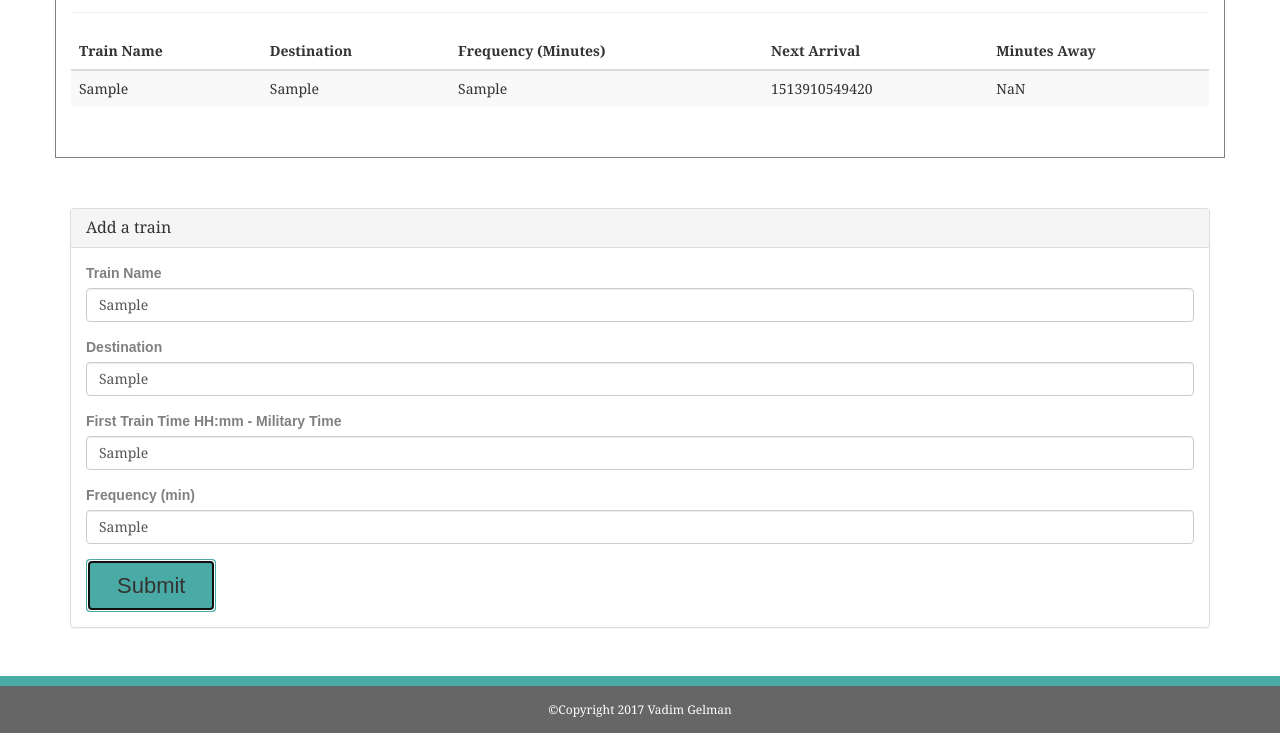
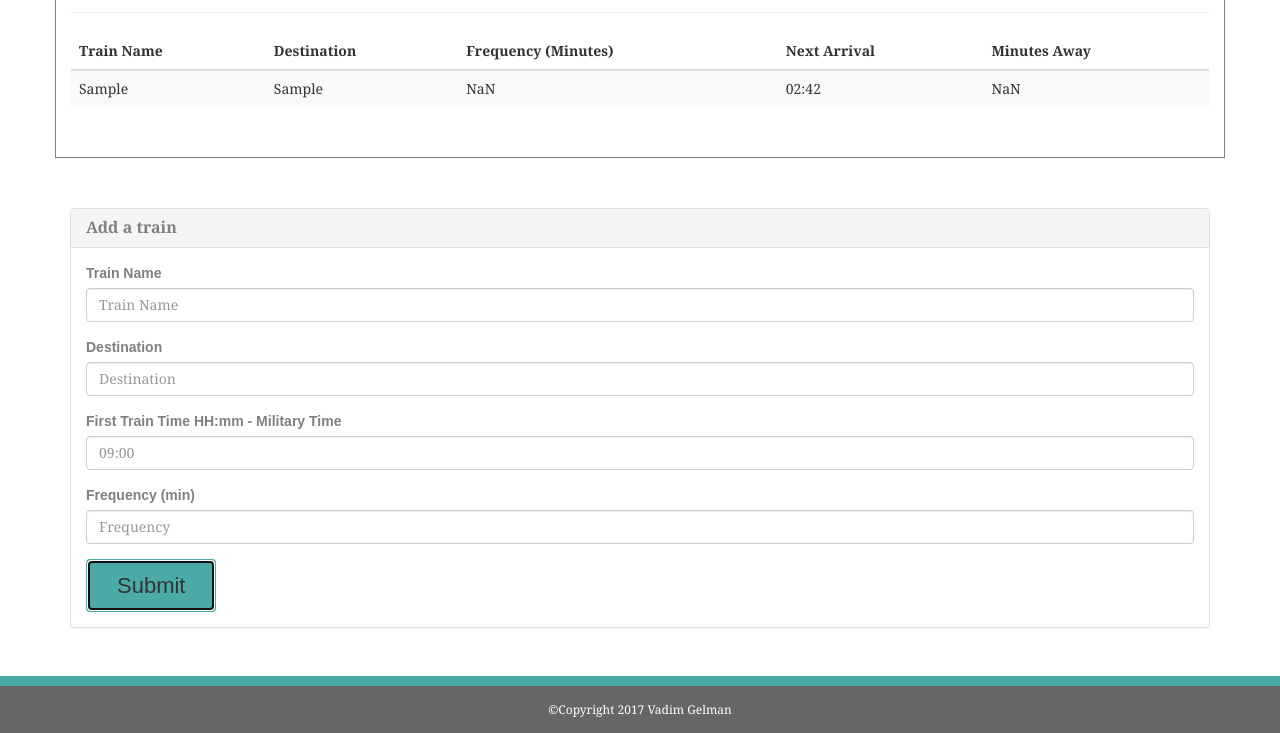
Before and after one commit to vadimgelman12/Train-Scheduler, a plain HTML site: page index.html in a window 1280 px wide. Both pictures are taken after typing "Sample", "Sample", "Sample", "Sample" into the empty fields and a click on the button "Submit". Shown: the part 155-888 px from the top of the page. Drawn offline with nearby package versions, Linux system fonts and the light colour scheme.

Commit message:
I'm submitting some more

```diff
--- a/assets/css/style.css
+++ b/assets/css/style.css
@@ -18,6 +18,11 @@ html, body {
 
 .panel-heading{
   background-color: #4aaaa5;
+}
+
+.panel-title{
+  color:grey;
+  font-weight: 700;
 }
 
 #display {
--- a/assets/javascript/train.js
+++ b/assets/javascript/train.js
@@ -18,7 +18,9 @@ $(".btn").on("click", function(event) {
   var frequency = $("#frequency").val().trim();
 
 
-  console.log(trainName)
+
+
+  //console.log(trainName)
 
   var trains = JSON.parse(localStorage.getItem("trains"));
 
@@ -29,7 +31,7 @@ $(".btn").on("click", function(event) {
   var newTrain = {
     trainName: trainName,
     destination: destination,
-    startTime: startTime,
+    firstTrain: startTime,
     frequency: frequency
   };
 
@@ -37,6 +39,11 @@ $(".btn").on("click", function(event) {
 
   // Store all content into localStorage
   localStorage.setItem("trains", JSON.stringify(trains));
+
+  $("#trainName").val("");
+  $("#destination").val("");
+  $("#startTime").val("");
+  $("#frequency").val("");
   //refresh the screen
   updatePage();
   });
@@ -60,31 +67,41 @@ function updatePage(){
 
 
 
+
+
+    var tFrequency = parseInt(frequency);
+    //console.log(firstTrain);
+    //console.log(tFrequency);
+
+    // Time is 3:30 AM
+    var firstTime = parseInt(firstTrain);
+
     // First Time (pushed back 1 year to make sure it comes before current time)
-    var firstTimeConverted = moment(firstTrain, "hh:mm").subtract(1, "years");
+    var firstTimeConverted = moment(firstTime, "hh:mm").subtract(1, "years");
     //console.log(firstTimeConverted);
 
     // Current Time
     var currentTime = moment();
-    console.log("CURRENT TIME: " + currentTime.format("hh:mm"));
+   // console.log("CURRENT TIME: " + moment(currentTime).format("hh:mm"));
 
     // Difference between the times
-    var diffTime = currentTime.diff(firstTimeConverted, "minutes");
-    console.log("DIFFERENCE IN TIME: " + diffTime);
+    var diffTime = moment().diff(moment(firstTimeConverted), "minutes");
+    //console.log("DIFFERENCE IN TIME: " + diffTime);
 
     // Time apart (remainder)
-    var tRemainder = diffTime % frequency;
-    console.log(tRemainder);
+    var tRemainder = diffTime % tFrequency;
+    //console.log(tRemainder);
 
     // Minute Until Train
-    var tMinutesTillTrain = frequency - tRemainder;
-    console.log("MINUTES TILL TRAIN: " + tMinutesTillTrain);
+    var tMinutesTillTrain = tFrequency - tRemainder;
+    //console.log("MINUTES TILL TRAIN: " + tMinutesTillTrain);
 
     // Next Train
     var nextTrain = moment().add(tMinutesTillTrain, "minutes");
-    //console.log("ARRIVAL TIME: " + moment(nextTrain).format("hh:mm
+    //console.log("ARRIVAL TIMEE: " + moment(nextTrain).format("hh:mm"));
+    nextTrain = moment(nextTrain).format("hh:mm");
 
     $('#train-table-body').append("<tr><td>" + trainName + "</td><td>" + trainDestination + "</td><td>"
-      + frequency + "</td><td>" + nextTrain + "</td><td>" + tMinutesTillTrain + "</td></tr>");
+      + tFrequency + "</td><td>" + nextTrain + "</td><td>" + tMinutesTillTrain + "</td></tr>");
   }
 }
```
